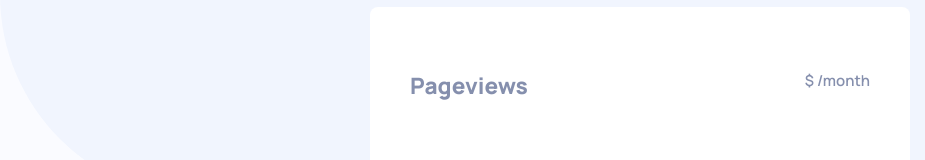
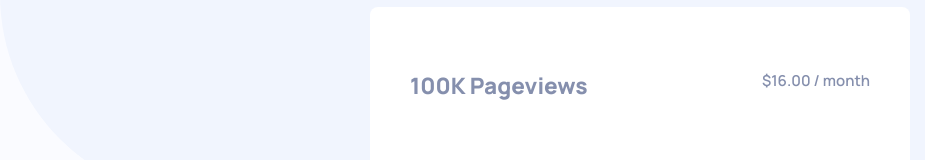
Before and after one commit to Helena-p/price_slider, a plain HTML site: page index.html in a window 1280 px wide. Shown: the part 281-441 px from the top of the page, without its empty margins (0-925 px from the left). Drawn offline with Linux system fonts and the light colour scheme.

Commit message:
Add classes to card header

```diff
--- a/index.html
+++ b/index.html
@@ -36,9 +36,10 @@
 		<!-- Main content -->
 		<main class="card">
 			<div class="card__header">
-				<h2>Pageviews</h2>
-				<div aria-labelledby="Monthly payment" class="js-output">
-					$ /month
+				<h2 class="js-views">100K Pageviews</h2>
+				<div class="card__prize" aria-labelledby="Monthly payment">
+					<span class="js-prize">$16.00</span>
+					/ month
 				</div>
 			</div>
 			<label></label>
```
